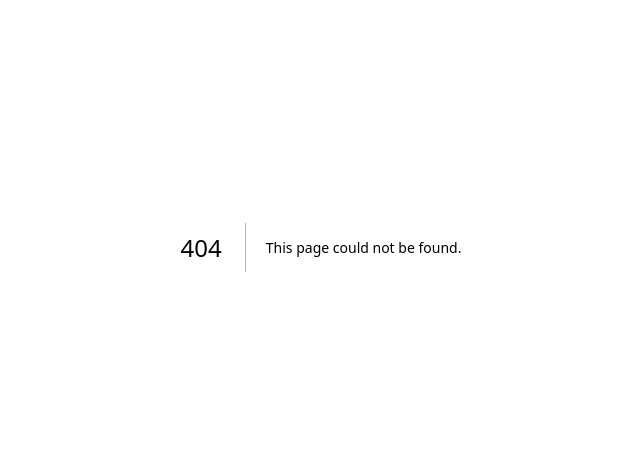
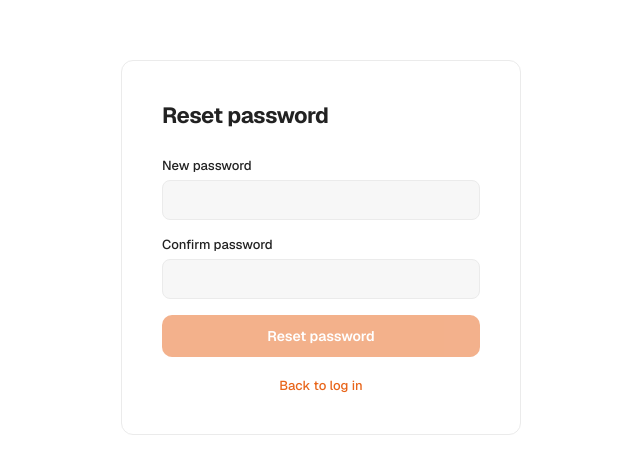
Before and after one commit to nullvoidundefined/template-express-next, a Next.js app in the folder apps/client/web/: page /reset-password in a window 1280 px wide. Before the commit this address had no page. Shown: the part 153-626 px from the top of the page, without its empty margins (319-959 px from the left). Built offline with nearby package versions, Linux system fonts and the light colour scheme; no server answers.

Commit message:
feat(web): add forgot-password and reset-password pages; update login with reset banner

```diff
--- /dev/null
+++ b/apps/client/web/src/app/(auth)/reset-password/page.tsx
@@ -0,0 +1,113 @@
+'use client';
+
+import { type FormEvent, useCallback, useState } from 'react';
+
+import Link from 'next/link';
+import { useRouter, useSearchParams } from 'next/navigation';
+
+import { api } from '@/services/api';
+
+import styles from '../auth.module.scss';
+
+function ResetPasswordPage() {
+  const router = useRouter();
+  const searchParams = useSearchParams();
+  const token = searchParams.get('token') ?? '';
+
+  const [confirmPassword, setConfirmPassword] = useState('');
+  const [error, setError] = useState('');
+  const [loading, setLoading] = useState(false);
+  const [password, setPassword] = useState('');
+
+  const handleSubmit = useCallback(
+    async (e: FormEvent) => {
+      e.preventDefault();
+      setError('');
+
+      if (password !== confirmPassword) {
+        setError('Passwords do not match');
+        return;
+      }
+
+      if (!token) {
+        setError('Missing reset token. Please use the link from your email.');
+        return;
+      }
+
+      setLoading(true);
+      try {
+        await api('/auth/reset-password', {
+          body: { password, token },
+          method: 'POST',
+        });
+        router.push('/login?reset=true');
+      } catch (err) {
+        setError(
+          err instanceof Error ? err.message : 'This link is invalid or has expired',
+        );
+      } finally {
+        setLoading(false);
+      }
+    },
+    [confirmPassword, password, router, token],
+  );
+
+  return (
+    <main className={styles.page} data-test-id='reset-password-page'>
+      <div className={styles.card}>
+        <h1 className={styles.title}>Reset password</h1>
+        <form
+          className={styles.form}
+          data-test-id='reset-password-form'
+          noValidate
+          onSubmit={handleSubmit}
+        >
+          <div className={styles.field}>
+            <label className={styles.label} htmlFor='password'>
+              New password
+            </label>
+            <input
+              className={styles.input}
+              id='password'
+              minLength={8}
+              onChange={(e) => setPassword(e.target.value)}
+              required
+              type='password'
+              value={password}
+            />
+          </div>
+          <div className={styles.field}>
+            <label className={styles.label} htmlFor='confirm-password'>
+              Confirm password
+            </label>
+            <input
+              className={styles.input}
+              id='confirm-password'
+              onChange={(e) => setConfirmPassword(e.target.value)}
+              required
+              type='password'
+              value={confirmPassword}
+            />
+          </div>
+          {error && (
+            <p className={styles.error} role='alert'>
+              {error}
+            </p>
+          )}
+          <button className={styles.submit} disabled={loading || !token} type='submit'>
+            {loading ? 'Resetting...' : 'Reset password'}
+          </button>
+        </form>
+        <p className={styles.footer}>
+          <Link className={styles.link} href='/login'>
+            Back to log in
+          </Link>
+        </p>
+      </div>
+    </main>
+  );
+}
+
+ResetPasswordPage.displayName = 'ResetPasswordPage';
+
+export default ResetPasswordPage;
```
Also changed, not shown: apps/client/web/src/app/(auth)/forgot-password/page.tsx (added, +96 -0 lines), apps/client/web/src/app/(auth)/login/page.tsx (+15 -2 lines).
